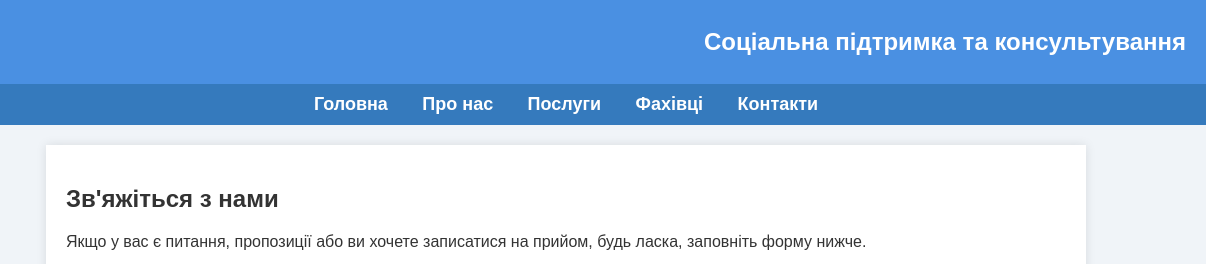
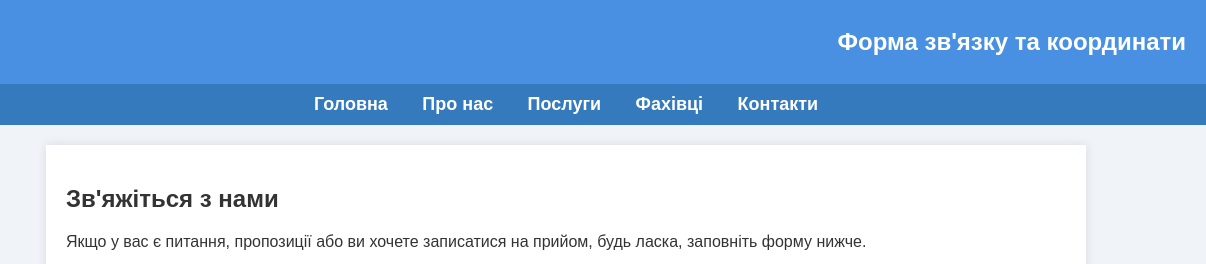
Before and after one commit to KilvarGamer/social-work-website, a plain HTML site: page contacts.html in a window 1280 px wide. Shown: the top 264 px of the page, 74-1280 px from the left. Drawn offline with Linux system fonts and the light colour scheme.

Commit message:
Update contacts.html

```diff
--- a/contacts.html
+++ b/contacts.html
@@ -12,7 +12,7 @@
         <div class="logo">
             <img src="img/logo.png" alt="Логотип" height="50">
         </div>
-        <h1>Соціальна підтримка та консультування</h1>
+        <h1>Форма зв'язку та координати</h1>
     </header>
 
     <nav>
@@ -55,4 +55,5 @@
     </footer>
 
 </body>
+
 </html>
```
